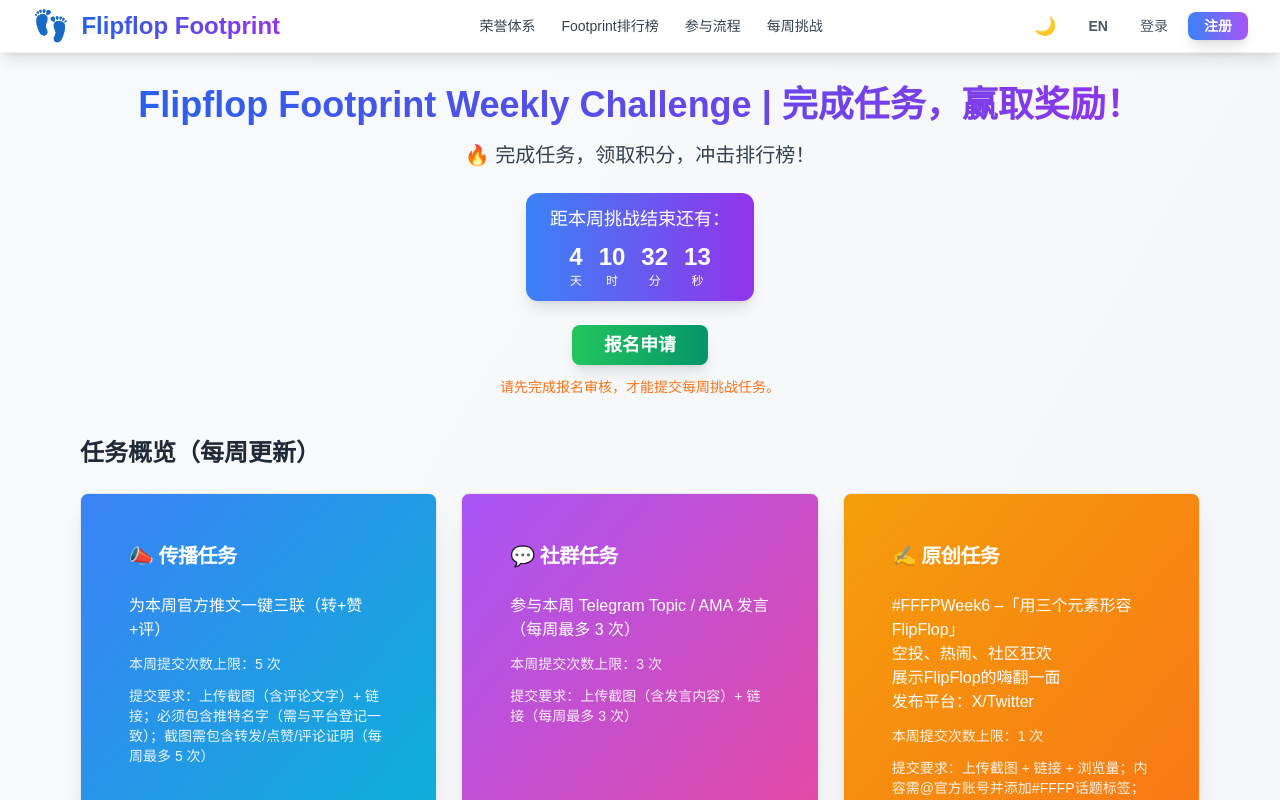
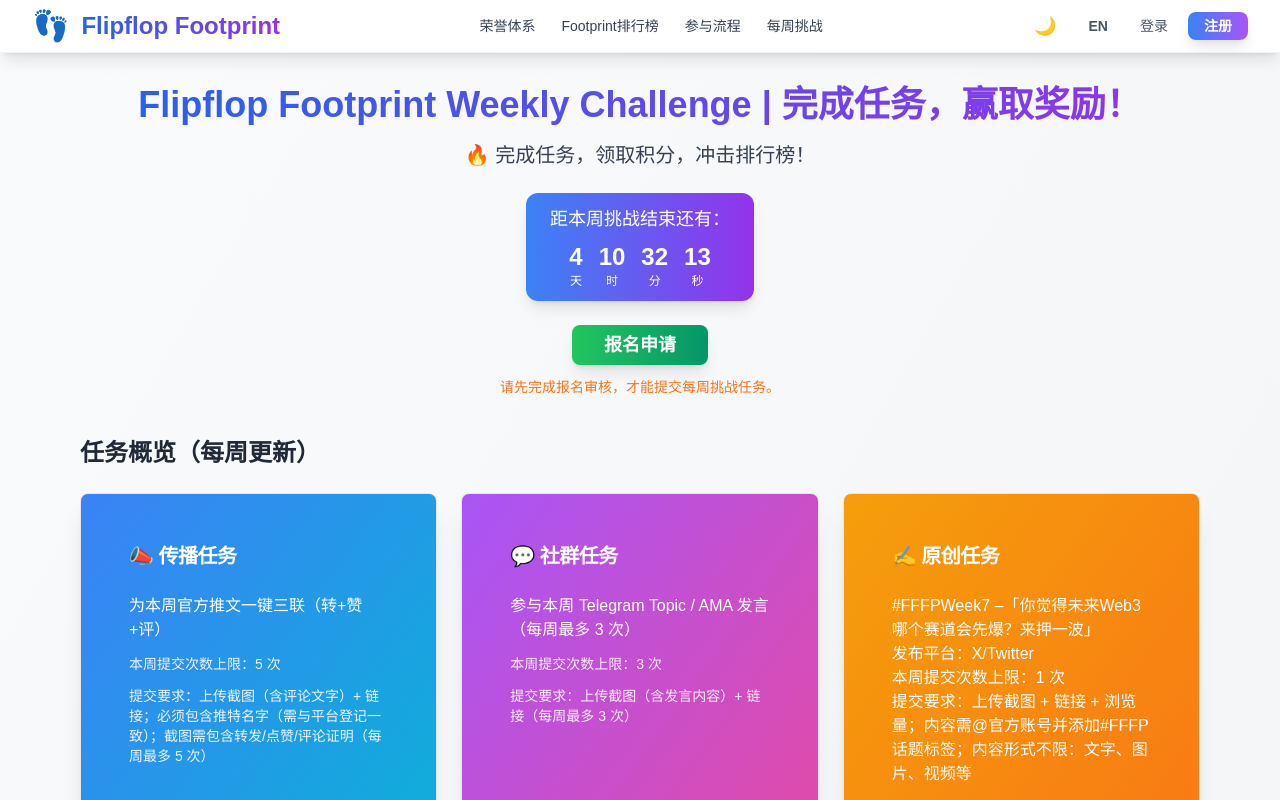
Before and after one commit to smallken/ff_pf_frondend, a Next.js app: page /footprint/weekly-challenge in a window 1280 px wide. Shown: the top 800 px of the page. Built offline with nearby package versions, Linux system fonts and the light colour scheme; no server answers.

Commit message:
修改原创任务

```diff
--- a/src/app/footprint/weekly-challenge/page.tsx
+++ b/src/app/footprint/weekly-challenge/page.tsx
@@ -487,8 +487,8 @@
       id: '原创任务',
       title: language === 'zh' ? '✍️ 原创任务' : '✍️ Original Task',
       description: language === 'zh'
-        ? '#FFFPWeek6 –「用三个元素形容FlipFlop」\n空投、热闹、社区狂欢\n展示FlipFlop的嗨翻一面\n发布平台：X/Twitter'
-        : '#FFFPWeek6 - "FlipFlop in Three Elements"\nAirdrops, chaos, and community madness\nShow the wild side of FlipFlop\nPublishing Platform: X/Twitter',
+        ? '#FFFPWeek7 –「你觉得未来Web3哪个赛道会先爆？来押一波」\n发布平台：X/Twitter\n本周提交次数上限：1 次\n提交要求：上传截图 + 链接 + 浏览量；内容需@官方账号并添加#FFFP话题标签；内容形式不限：文字、图片、视频等'
+        : '#FFFPWeek7 - "Which Web3 track will moon first? Drop your prediction"\nPublishing Platform: X/Twitter\nWeekly submissions limit: 1\nSubmission: Upload screenshot + link + view count; Content must @ official account and add #FFFP hashtag; Content type is flexible: text, image, video, etc.',
       points: language === 'zh' ? `本周提交次数上限：${originalLimit} 次` : `Weekly submissions limit: ${originalLimit}`,
       requirement: language === 'zh'
         ? '提交要求：上传截图 + 链接 + 浏览量；内容需@官方账号并添加#FFFP话题标签；内容形式不限：文字、图片、视频等'
```
